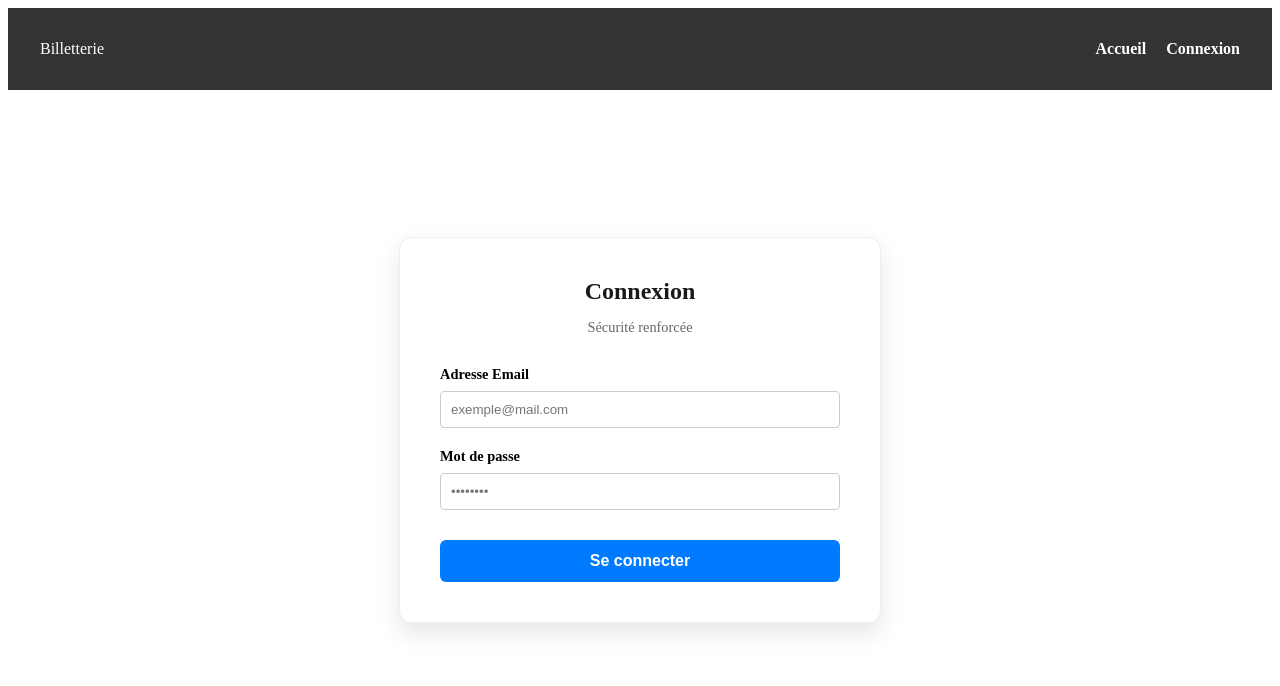
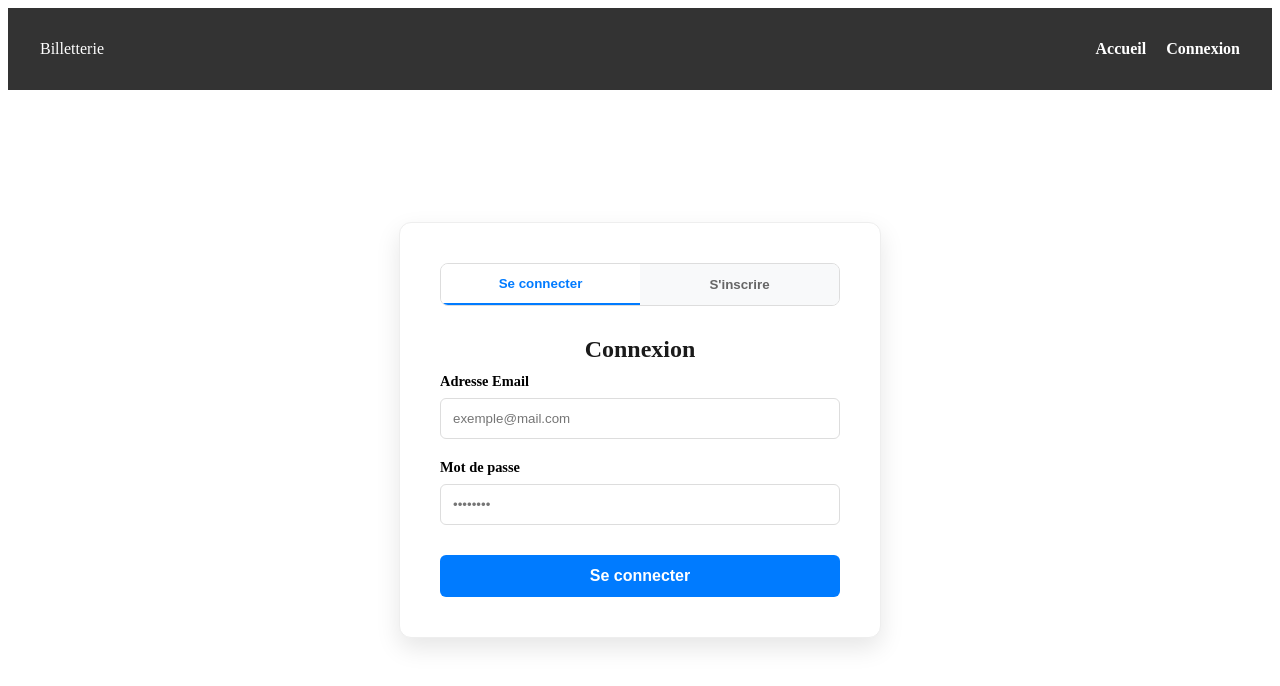
Before and after one commit to Thomas7520/e4a-projet-billetterie, a React (Vite) app: page /login in a window 1280 px wide. Shown: the top 686 px of the page. Built offline with nearby package versions, Linux system fonts and the light colour scheme.

Commit message:
feat: interface d'authentification hybride (Login/Register)

```diff
--- a/src/pages/Login.css
+++ b/src/pages/Login.css
@@ -21,13 +21,6 @@
   margin-bottom: 10px;
   text-align: center;
   color: #1a1a1a;
-}
-
-.login-subtitle {
-  text-align: center;
-  color: #666;
-  font-size: 0.9rem;
-  margin-bottom: 30px;
 }
 
 .form-group {
@@ -64,3 +57,36 @@
 .btn-login:hover {
   background-color: #0056b3;
 }
+
+.auth-tabs {
+  display: flex;
+  margin-bottom: 30px;
+  border-radius: 8px;
+  overflow: hidden;
+  border: 1px solid #ddd;
+}
+
+.auth-tab {
+  flex: 1;
+  padding: 12px;
+  border: none;
+  background: #f8f9fa;
+  cursor: pointer;
+  font-weight: bold;
+  color: #666;
+  transition: all 0.3s;
+}
+
+.auth-tab.active {
+  background: white;
+  color: #007bff;
+  border-bottom: 2px solid #007bff;
+}
+
+.input-field {
+  width: 100%;
+  padding: 12px;
+  border: 1px solid #ddd;
+  border-radius: 6px;
+  box-sizing: border-box;
+}
--- a/src/pages/Login.jsx
+++ b/src/pages/Login.jsx
@@ -2,43 +2,59 @@ import { useState } from 'react';
 import './Login.css';
 
 function Login() {
-  const [formData, setFormData] = useState({ email: '', password: '' });
+  const [isLogin, setIsLogin] = useState(true); // Switch entre Login et Register
+  const [formData, setFormData] = useState({ email: '', password: '', confirmPassword: '' });
   const [error, setError] = useState('');
 
-  const validateEmail = (email) => {
-    return String(email).toLowerCase().match(/^[^\s@]+@[^\s@]+\.[^\s@]+$/);
-  };
-
-  // Regex pour : 1 Maj, 1 Min, 1 Chiffre, 1 Caractère spécial, min 8 caractères
-  const validatePassword = (password) => {
-    const passwordRegex = /^(?=.*[a-z])(?=.*[A-Z])(?=.*\d)(?=.*[@$!%*?&])[A-Za-z\d@$!%*?&]{8,}$/;
-    return passwordRegex.test(password);
-  };
+  const validateEmail = (email) => /^[^\s@]+@[^\s@]+\.[^\s@]+$/.test(email);
+  const validatePassword = (pass) => /^(?=.*[a-z])(?=.*[A-Z])(?=.*\d)(?=.*[@$!%*?&])[A-Za-z\d@$!%*?&]{8,}$/.test(pass);
 
   const handleSubmit = (e) => {
     e.preventDefault();
     setError('');
 
-    // Validation Email
     if (!validateEmail(formData.email)) {
       setError('Format d\'email invalide.');
       return;
     }
 
-    // Validation Mot de passe
     if (!validatePassword(formData.password)) {
-      setError('Le mot de passe doit contenir au moins 8 caractères, une majuscule, un chiffre et un caractère spécial (@$!%*?&).');
+      setError('Le mot de passe doit contenir au moins 8 caractères, une majuscule, un chiffre et un caractère spécial.');
       return;
     }
 
-    alert("Validation réussie ! Connexion en cours...");
+    // Logique spécifique à l'inscription (Register)
+    if (!isLogin && formData.password !== formData.confirmPassword) {
+      setError('Les mots de passe ne correspondent pas.');
+      return;
+    }
+
+    const mode = isLogin ? "Connexion" : "Inscription";
+    alert(`${mode} réussie ! (Simulation)`);
   };
 
   return (
     <div className="login-container">
       <div className="login-card">
-        <h2>Connexion</h2>
-        <p className="login-subtitle">Sécurité renforcée</p>
+
+        {/* Les deux rectangles (onglets) au dessus */}
+        <div className="auth-tabs">
+          <button
+            className={`auth-tab ${isLogin ? 'active' : ''}`}
+            onClick={() => { setIsLogin(true); setError(''); }}
+          >
+            Se connecter
+          </button>
+          <button
+            className={`auth-tab ${!isLogin ? 'active' : ''}`}
+            onClick={() => { setIsLogin(false); setError(''); }}
+          >
+            S'inscrire
+          </button>
+        </div>
+
+        <h2>{isLogin ? 'Connexion' : 'Créer un compte'}</h2>
+
 
         <form onSubmit={handleSubmit} noValidate>
           <div className="form-group">
@@ -63,10 +79,24 @@ function Login() {
             />
           </div>
 
-          {error && <div className="error-message" style={{ lineHeight: '1.4' }}>{error}</div>}
+          {/* Champ supplémentaire si on est en mode Inscription */}
+          {!isLogin && (
+            <div className="form-group">
+              <label>Confirmer le mot de passe</label>
+              <input
+                type="password"
+                className="input-field"
+                value={formData.confirmPassword}
+                onChange={(e) => setFormData({...formData, confirmPassword: e.target.value})}
+                placeholder="••••••••"
+              />
+            </div>
+          )}
+
+          {error && <div className="error-message">{error}</div>}
 
           <button type="submit" className="btn-login">
-            Se connecter
+            {isLogin ? 'Se connecter' : 'Créer mon compte'}
           </button>
         </form>
       </div>
```
